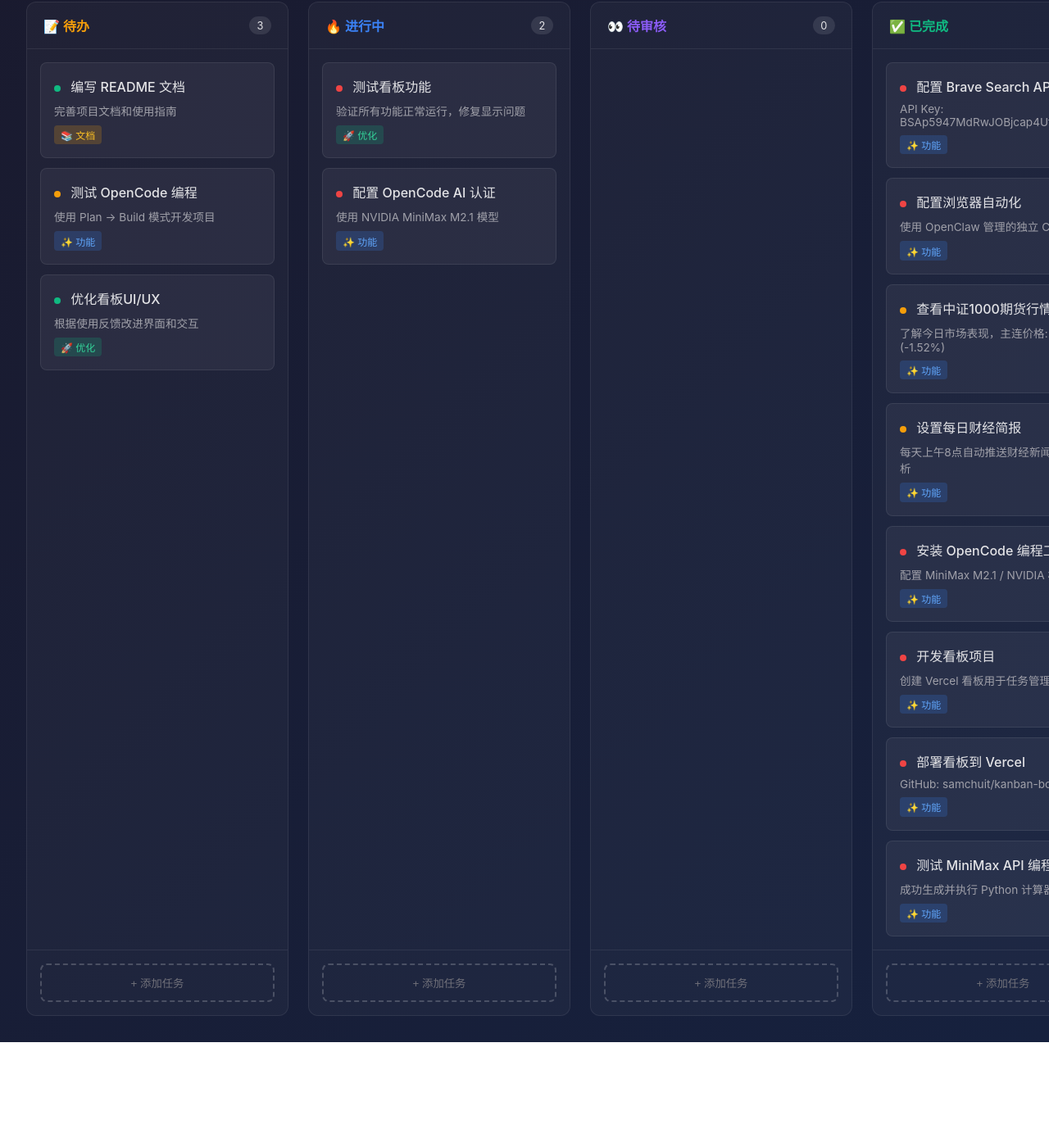
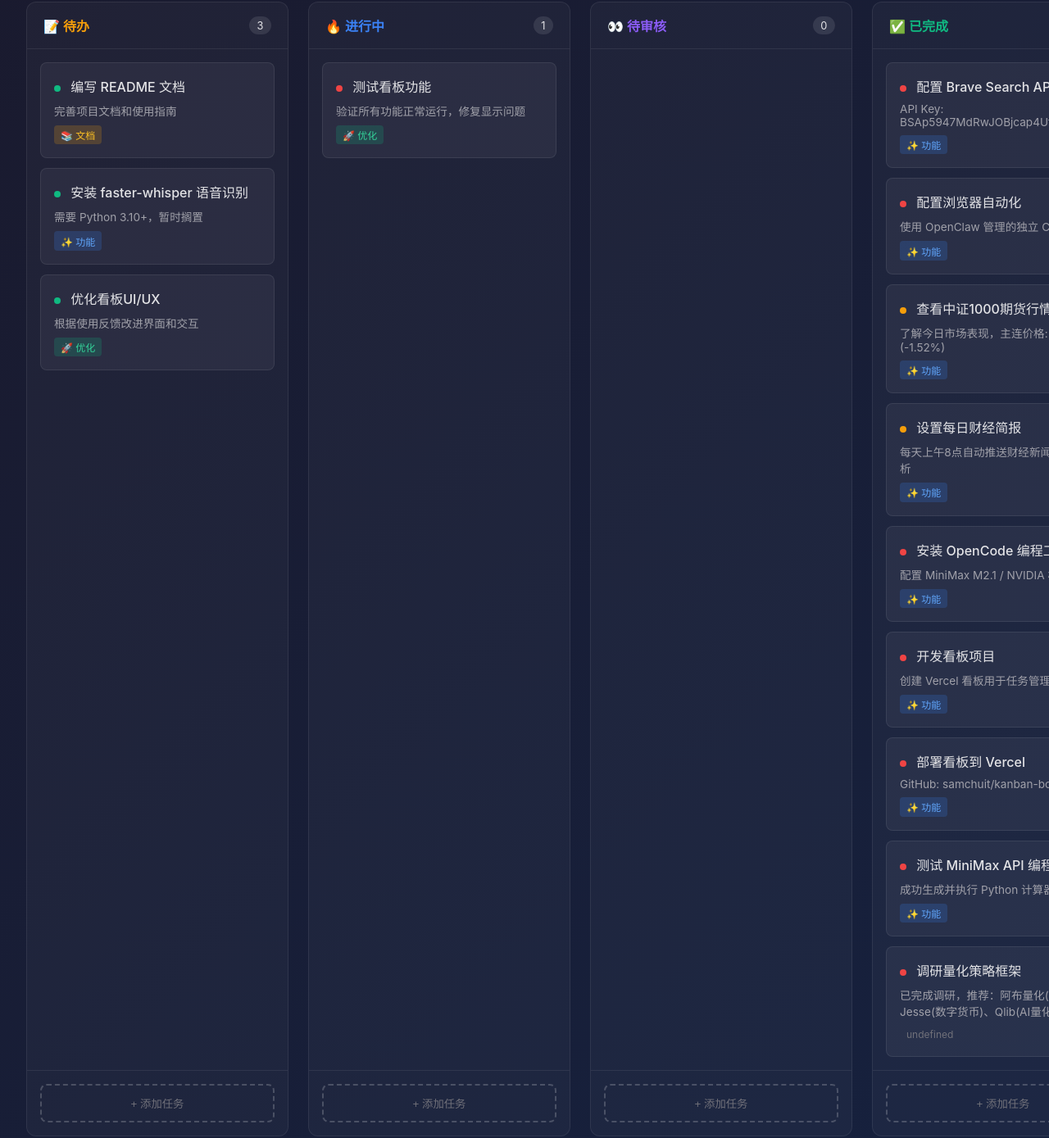
Before and after one commit to samchuit/kanban-board, a website: page index.html in a window 1280 px wide. Shown: the part 183-1572 px from the top of the page at 82% size. Before the commit the page ends 1455 px from the top, so only its background shows below. Drawn offline with Linux system fonts and the light colour scheme.

Commit message:
update: 调整任务状态 - 量化框架调研完成，faster-whisper 暂缓

```diff
--- a/index.html
+++ b/index.html
@@ -544,11 +544,11 @@
 
             // 🔥 进行中
             { id: 8, title: '测试看板功能', desc: '验证所有功能正常运行，修复显示问题', priority: 'high', tag: 'enhancement', status: 'progress', createdAt: new Date().toISOString() },
-            { id: 9, title: '配置 OpenCode AI 认证', desc: '使用 NVIDIA MiniMax M2.1 模型', priority: 'high', tag: 'feature', status: 'progress', createdAt: new Date().toISOString() },
+            { id: 9, title: '调研量化策略框架', desc: '已完成调研，推荐：阿布量化(abu)、Jesse(数字货币)、Qlib(AI量化)', priority: 'high', tag: 'research', status: 'done', createdAt: new Date().toISOString() },
 
             // 📝 待办
             { id: 10, title: '编写 README 文档', desc: '完善项目文档和使用指南', priority: 'low', tag: 'docs', status: 'todo', createdAt: new Date().toISOString() },
-            { id: 11, title: '测试 OpenCode 编程', desc: '使用 Plan → Build 模式开发项目', priority: 'medium', tag: 'feature', status: 'todo', createdAt: new Date().toISOString() },
+            { id: 11, title: '安装 faster-whisper 语音识别', desc: '需要 Python 3.10+，暂时搁置', priority: 'low', tag: 'feature', status: 'todo', createdAt: new Date().toISOString() },
             { id: 12, title: '优化看板UI/UX', desc: '根据使用反馈改进界面和交互', priority: 'low', tag: 'enhancement', status: 'todo', createdAt: new Date().toISOString() },
         ];
 
```
